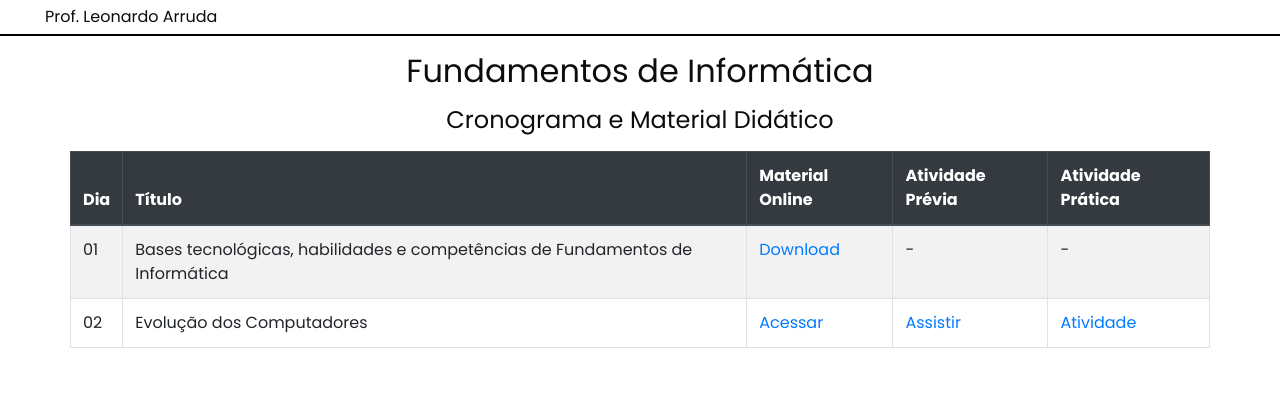
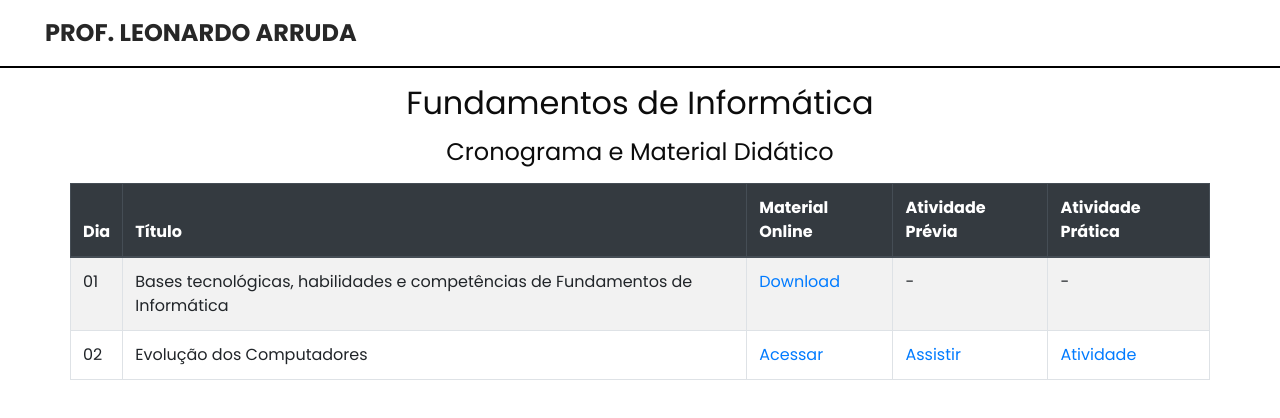
Before and after one commit to vejaisso/fdi, a plain HTML site: page fi.html in a window 1280 px wide. Drawn offline with nearby package versions, Linux system fonts and the light colour scheme; a script that the page names is missing.

Commit message:
Add files via upload

```diff
--- a/fi.html
+++ b/fi.html
@@ -24,9 +24,11 @@
 <body>
   <header class="header_section long_section px-0">
     <nav class="navbar navbar-expand-lg custom_nav-container ">
-        <span>
+      <a class="navbar-brand" href="#">
+        <span class="navbar-brand">
           Prof. Leonardo Arruda
         </span>
+      </a>
     </nav>
   </header>
   <div class="divider">
```
